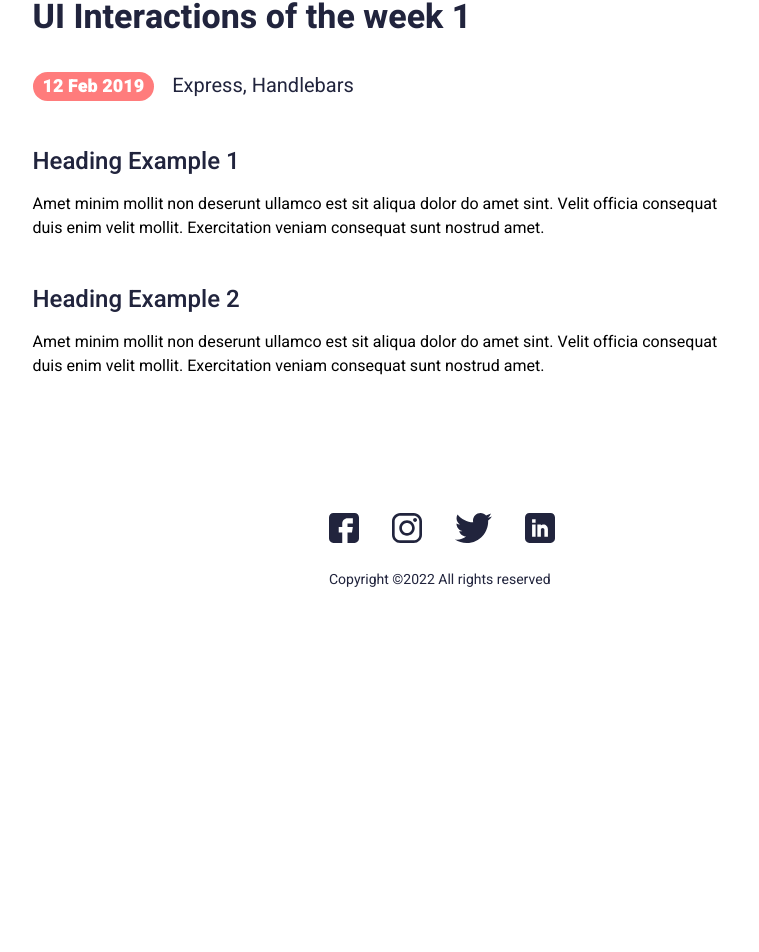
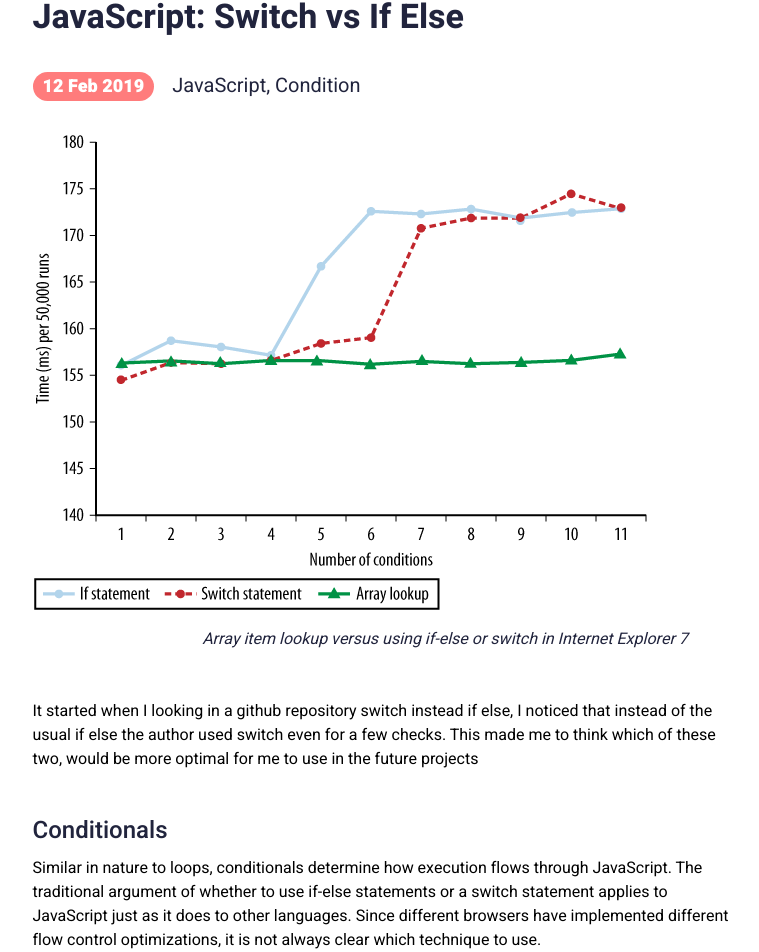
Before and after one commit to SochircaRoman/my-portfolio, a Vue app: page /post/0 in a window 1280 px wide. Shown: the part 168-1120 px from the top of the page, without its empty margins (195-954 px from the left). Before the commit the page ends 813 px from the top, so only its background shows below. Built offline with nearby package versions, Linux system fonts and the light colour scheme.

Commit message:
Update BlogContent JSON

```diff
--- a/src/components/FooterBar.vue
+++ b/src/components/FooterBar.vue
@@ -22,7 +22,7 @@ export default {
           :key="link.id"
         >
           <a href="#!" class="footer__item-link">
-            <div class="footer_logo">
+            <div class="footer_logo noselect">
               <img :src="`/svg/${link.name}.svg`" :alt="link.name" class="footer__logo-pic">
             </div>
           </a>
--- a/src/components/UI/PostDetail.vue
+++ b/src/components/UI/PostDetail.vue
@@ -36,15 +36,22 @@ export default {
             <span class="postDetail__information-date noselect">{{ post.date }}</span>
             <span class="postDetail__information-tag noselect">{{ post.tag }}</span>
           </div>
-          <div class="postDetail__post-text">
-            <div class="postDetail__post-heading">Heading Example 1</div>
-            <p class="postDetail__post-description">{{ post.text }}</p>
+
+          <div class="postDetail__image-wrapper">
+            <img :src='"../../../blog_images/" + post.img' alt="" class="postDetail__image-img">
           </div>
 
+          <div class="postDetail__image-description">{{ post.imgDesc }}</div>
+
           <div class="postDetail__post-text">
-            <div class="postDetail__post-heading">Heading Example 2</div>
-            <p class="postDetail__post-description">{{ post.text }}</p>
+            <p class="postDetail__post-description">{{ post.description }}</p>
           </div>
+
+          <div class="postDetail__post-text" v-for="item in post.text" :key="item">
+            <div class="postDetail__post-heading">{{ (Object.keys(item)).join() }}</div>
+            <p class="postDetail__post-description">{{ (Object.values(item)).join() }}</p>
+          </div>
+
         </div>
 
       </div>
@@ -87,6 +94,22 @@ export default {
   line-height: 29px;
 }
 
+.postDetail__image-wrapper {
+  margin-bottom: 20px;
+}
+
+.postDetail__image-description {
+  text-align: center;
+  font-style: italic;
+  margin-bottom: 50px;
+
+}
+
+.postDetail__image-img {
+  max-width: 700px;
+  height: auto;
+}
+
 .postDetail__post-text {
   margin-bottom: 30px;
   max-width: 700px;
@@ -96,6 +119,7 @@ export default {
   font-weight: 500;
   font-size: 24px;
   line-height: 60px;
+  margin-bottom: -5px;
 }
 
 .postDetail__post-description {
--- a/src/data/BlogContent.json
+++ b/src/data/BlogContent.json
@@ -1,10 +1,17 @@
 [
   {
     "id": 0,
-    "title": "UI Interactions of the week 1",
+    "title": "JavaScript: Switch vs If Else",
     "date": "12 Feb 2019",
-    "tag": "Express, Handlebars",
-    "text": "Amet minim mollit non deserunt ullamco est sit aliqua dolor do amet sint. Velit officia consequat duis enim velit mollit. Exercitation veniam consequat sunt nostrud amet."
+    "tag": "JavaScript, Condition",
+    "img": "img01.png",
+    "imgDesc": "Array item lookup versus using if-else or switch in Internet Explorer 7",
+    "description": "It started when I looking in a github repository switch instead if else, I noticed that instead of the usual if else the author used switch even for a few checks. This made me to think which of these two, would be more optimal for me to use in the future projects",
+    "text": [
+      {"Conditionals": "Similar in nature to loops, conditionals determine how execution flows through JavaScript. The traditional argument of whether to use if-else statements or a switch statement applies to JavaScript just as it does to other languages. Since different browsers have implemented different flow control optimizations, it is not always clear which technique to use."},
+      {"Some key advantages of switch over if-else ladder": "A switch statement works much faster than an equivalent if-else ladder. It’s because the compiler generates a jump table for a switch during compilation. As a result, during execution, instead of checking which case is satisfied, it only decides which case has to be executed. It's more readable compared to if-else statements."},
+      {"Final conclusion": "Sometimes the best approach to conditionals is to avoid using if-else and switch altogether. When there are a large number of discrete values for which to test, both if-else and switch are significantly slower than using a lookup table. Lookup tables can be created using arrays or regular objects in JavaScript, and accessing data from a lookup table is much faster than using if-else or switch, especially when the number of conditions is large"}
+    ]
   },
   {
     "id": 1,
```
Also changed, not shown: public/blog_images/img01.png (added).
